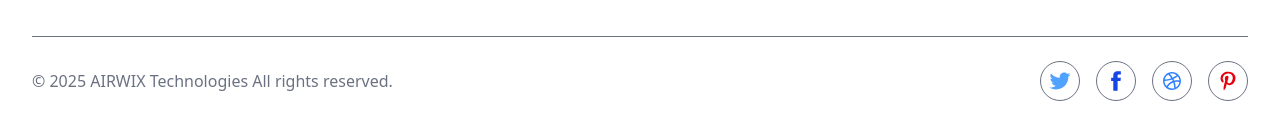
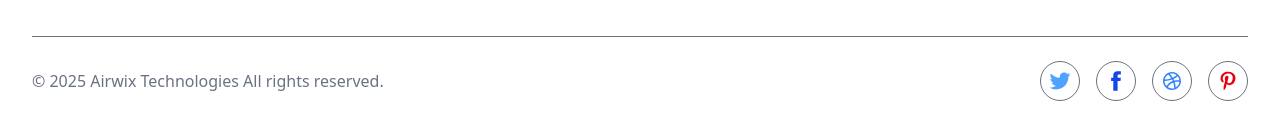
Before and after one commit to YVV-Developer/airwix, a Next.js app: page / in a window 1280 px wide. Shown: the part 5029-5168 px from the top of the page. Built offline with nearby package versions, Linux system fonts and the light colour scheme.

Commit message:
changes in title

```diff
--- a/src/app/layout.tsx
+++ b/src/app/layout.tsx
@@ -8,8 +8,8 @@ import { Analytics } from '@vercel/analytics/react';
 import { SpeedInsights } from "@vercel/speed-insights/next"
 
 export const metadata: Metadata = {
-  title: "AIRWIX Technologies",
-  description: "Generated by create next app",
+  title: "Airwix Technologies: ERP Solutions for Small to Mid-Size Businesses",
+  description: "Simplify your operations with Airwix Technologies' customizable ERP software. Our web-based ERP helps small to mid-size businesses in manufacturing, retail, and more to work smarter and make informed decisions.",
   icons: {
     icon: "/logo02.png",
   },
--- a/src/components/Footer.jsx
+++ b/src/components/Footer.jsx
@@ -117,7 +117,7 @@ const Footer = () => {
       </div>
       <div className="items-center justify-between py-6 mt-8 border-t sm:flex">
         <div className="mt-4 sm:mt-0">
-          &copy; 2025 AIRWIX Technologies All rights reserved.
+          &copy; 2025 Airwix Technologies All rights reserved.
         </div>
         <div className="mt-6 sm:mt-0">
           <ul className="flex items-center space-x-4">
```
